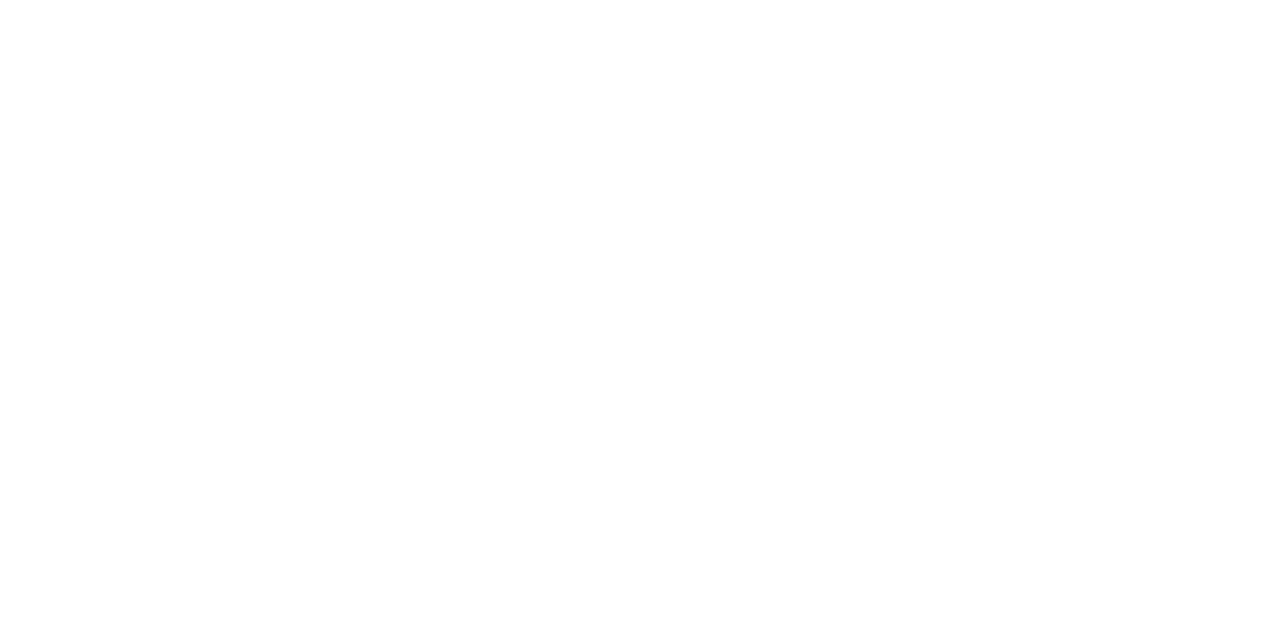
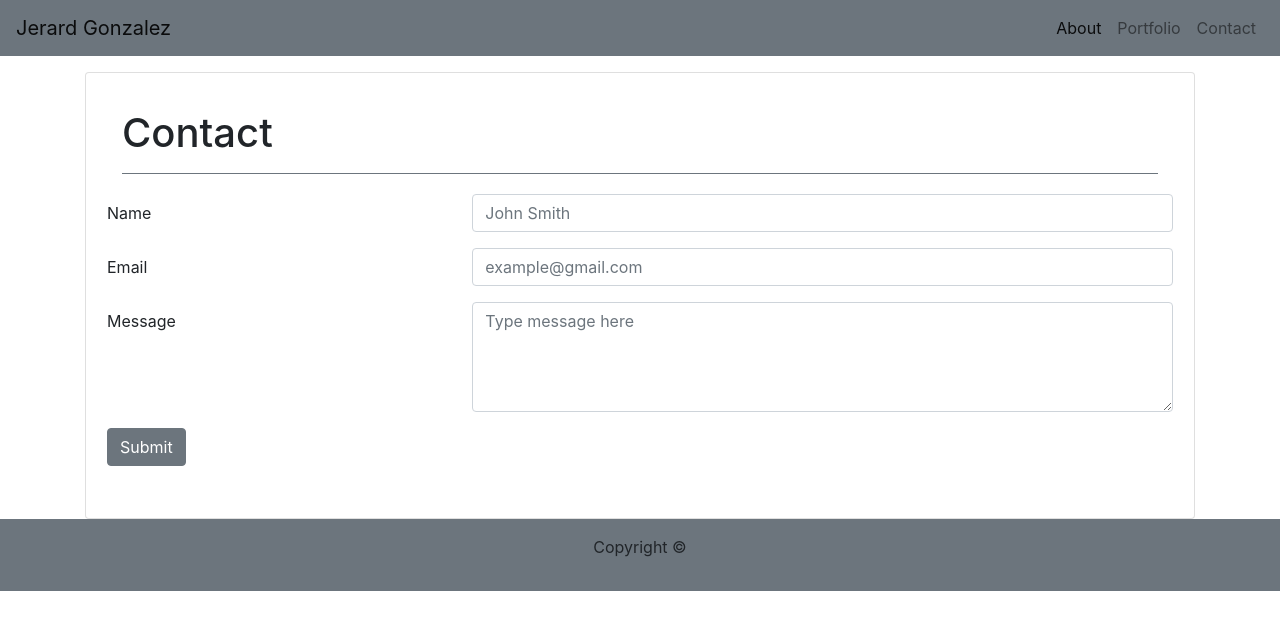
Before and after one commit to onieronaut/Bootstrap-Portfolio, a plain HTML site: page contact.html in a window 1280 px wide. Drawn offline with nearby package versions, Linux system fonts and the light colour scheme.

Commit message:
completed contact.html and final changes

```diff
--- a/contact.html
+++ b/contact.html
@@ -0,0 +1,109 @@
+<!DOCTYPE html>
+<html lang="en">
+<head>
+    <meta charset="UTF-8">
+    <meta name="viewport" content="width=device-width, initial-scale=1.0">
+    <meta http-equiv="X-UA-Compatible" content="ie=edge">
+    <script src="https://code.jquery.com/jquery-3.2.1.slim.min.js" integrity="sha384-KJ3o2DKtIkvYIK3UENzmM7KCkRr/rE9/Qpg6aAZGJwFDMVNA/GpGFF93hXpG5KkN" crossorigin="anonymous"></script>
+    <script src="https://cdnjs.cloudflare.com/ajax/libs/popper.js/1.12.9/umd/popper.min.js" integrity="sha384-ApNbgh9B+Y1QKtv3Rn7W3mgPxhU9K/ScQsAP7hUibX39j7fakFPskvXusvfa0b4Q" crossorigin="anonymous"></script>
+    <script src="https://maxcdn.bootstrapcdn.com/bootstrap/4.0.0/js/bootstrap.min.js" integrity="sha384-JZR6Spejh4U02d8jOt6vLEHfe/JQGiRRSQQxSfFWpi1MquVdAyjUar5+76PVCmYl" crossorigin="anonymous"></script>
+    <link rel="stylesheet" href="https://stackpath.bootstrapcdn.com/bootstrap/4.3.1/css/bootstrap.min.css" integrity="sha384-ggOyR0iXCbMQv3Xipma34MD+dH/1fQ784/j6cY/iJTQUOhcWr7x9JvoRxT2MZw1T" crossorigin="anonymous">
+    <title>Document</title>
+</head>
+<body>
+    <!-- Navbar -->
+    <nav class="navbar navbar-expand-lg navbar-light bg-secondary">
+        <a class="navbar-brand" href="#">Jerard Gonzalez</a>
+        <button class="navbar-toggler" type="button" data-toggle="collapse" data-target="#navbarNav" aria-controls="navbarNav" aria-expanded="false" aria-label="Toggle navigation">
+          <span class="navbar-toggler-icon"></span>
+        </button>
+        <div class="collapse navbar-collapse justify-content-end" id="navbarNav">
+          <ul class="navbar-nav">
+            <li class="nav-item active">
+              <a class="nav-link" href="index.html">About<span class="sr-only">(current)</span></a>
+            </li>
+            <li class="nav-item">
+              <a class="nav-link" href="portfolio.html">Portfolio</a>
+            </li>
+            <li class="nav-item">
+              <a class="nav-link" href="contact.html">Contact</a>
+            </li>
+          </ul>
+        </div>
+      </nav>
+
+    <!-- Container -->
+    <div class="container">
+  <!-- Content -->
+  <div class="row">
+        <div class="col-sm-12">
+            <div class="card mt-3 p-3">
+                <div class="row card-body">
+                    <div class="col-sm-12">
+                        <h1 class="card-title border-bottom border-secondary pb-3">Contact</h1>
+                    </div>
+                <div class="row mt-2">
+                    <div class="col-sm-12">
+                            <form>
+                                    <div class="form-group row">
+                                      <label for="inputName" class="col-sm-4 col-form-label">Name</label>
+                                      <div class="col-sm-8">
+                                        <input type="name" class="form-control" id="inputName" placeholder="John Smith">
+                                      </div>
+                                    </div>
+                                    <div class="form-group row">
+                                      <label for="inputEmail" class="col-sm-4 col-form-label">Email</label>
+                                      <div class="col-sm-8">
+                                        <input type="email" class="form-control" id="inputEmail" placeholder="example@gmail.com">
+                                      </div>
+                                    </div>
+                                    <div class="form-group row">
+                                            <label for="inputMessage" class="col-sm-4 col-form-label">Message</label>
+                                            <div class="col-sm-8">
+                                                <textarea class="form-control" id="inputMessage" rows="4" cols="500" placeholder="Type message here"></textarea>
+                                          </div>
+                                        </div>
+                                    <div class="form-group row">
+                                      <div class="col-sm-10">
+                                        <button type="submit" class="btn btn-secondary">Submit</button>
+                                      </div>
+                                    </div>
+                                  </form>
+                    </div>
+                </div>
+                </div>
+            </div>
+        </div>
+    </div>
+
+</div>
+
+    <!-- Footer -->
+    <div class="container.fluid">
+    <footer class="p-3 bg-secondary">
+        <div class="text-center">
+        <p>Copyright &copy;</p>
+        </div>
+    </footer>
+    </div>
+
+
+
+
+
+
+
+
+
+
+
+
+
+
+
+
+
+
+
+</body>
+</html>
```
Also changed, not shown: index.html (+1 -1 lines), style.css (deleted).
